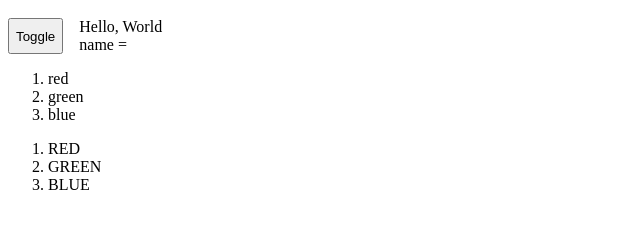
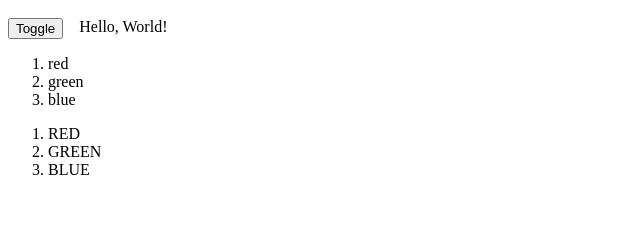
Before and after one commit to mvolkmann/alpine-examples, a plain HTML site: page include-html/demo.html in a window 1280 px wide. Shown: the part 48-276 px from the top of the page, without its empty margins (0-640 px from the left). Drawn offline with nearby package versions, Linux system fonts and the light colour scheme.

Commit message:
progress

```diff
--- a/include-html/demo.html
+++ b/include-html/demo.html
@@ -1,10 +1,12 @@
 <html lang="en">
   <head>
     <title>Include Demo</title>
+    <!-- All included "components" can also use Alpine. -->
     <script
       defer
       src="https://cdn.jsdelivr.net/npm/alpinejs@3.x.x/dist/cdn.min.js"
     ></script>
+    <!-- This adds support for the "x-include" attribute. -->
     <script src="include.js"></script>
   </head>
   <body x-data="{show: true}">
@@ -14,16 +16,15 @@
       <span x-show="show">
         <!-- The file greeting.html defines a component.
              We can pass scoped data to it using x-data. -->
-        <span include="greeting.html" x-data="{name: 'World'}"></span>
-        <!-- This shows that "name" is not available
-             outside the previous component. -->
-        <div>name = <span x-text="name"></span></div>
+        <span x-include="greeting.html" x-data="{name: 'World'}"></span>
       </span>
     </div>
 
     <!-- The file colors.html defines a component.
-         We can pass scoped data to it using x-data. -->
-    <div include="colors.html"></div>
-    <div include="colors.html" x-data="{upper: true}"></div>
+         We can pass scoped data to it using x-data.
+        The file will only be loaded once even though
+        we "include" it multiple times. -->
+    <div x-include="colors.html"></div>
+    <div x-include="colors.html" x-data="{upper: true}"></div>
   </body>
 </html>
--- a/include-html/greeting.html
+++ b/include-html/greeting.html
@@ -1 +1 @@
-<p style="margin: 0">Hello, <span x-text="name"></span></p>
+<p style="margin: 0">Hello, <span x-text="name"></span>!</p>
--- a/include-html/include.js
+++ b/include-html/include.js
@@ -3,20 +3,21 @@ const lastSlashIndex = href.lastIndexOf("/");
 const urlPrefix = href.substring(0, lastSlashIndex + 1);
 
 function includeHTML() {
+  const attribute = "x-include";
   // Find the first element that contains the include attribute.
-  const element = document.querySelector("[include");
+  const element = document.querySelector(`[${attribute}]`);
   if (!element) return; // no more found
 
   const xhr = new XMLHttpRequest();
   xhr.onload = () => {
     element.innerHTML = xhr.responseText;
-    element.removeAttribute("include");
+    element.removeAttribute(attribute);
     // Make a recursive call to process remaining elements
     // with the w3-include-html attribute.
     includeHTML();
   };
 
-  const file = element.getAttribute("include");
+  const file = element.getAttribute(attribute);
   xhr.open("GET", urlPrefix + file, true);
   xhr.send();
 }
```
